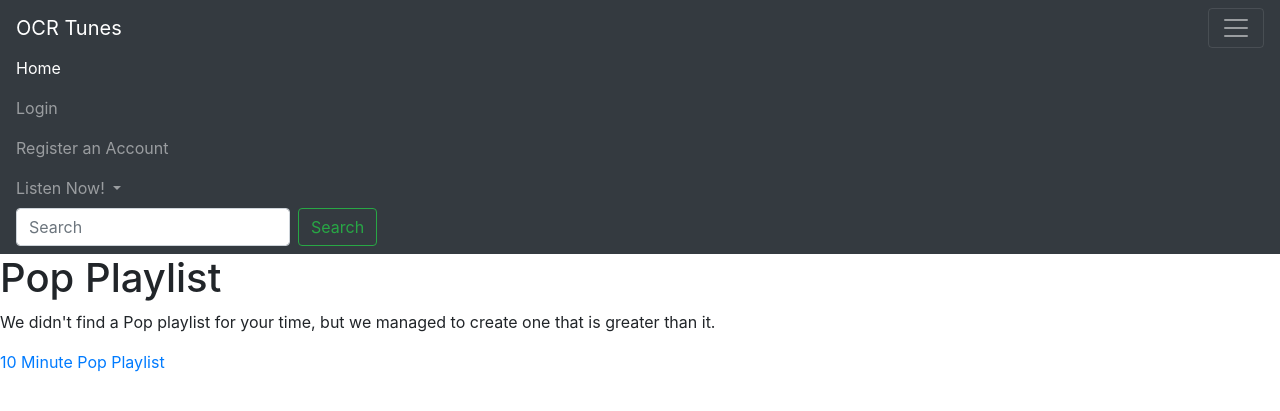
After one commit to iArcanic/OCR-Tunes, a Flask app: template templates/10pop_playlist.html in a window 1280 px wide, after a click that opens the changed part. The commit adds this page. Shown: the top 411 px of the page. Run offline with Flask 2, Linux system fonts and the light colour scheme; the template is opened without the code that fills it, so the values that code supplies are empty; some libraries are stand-ins or nearby versions.

Commit message:
Generated pages which rendered according to the genre and user choice.

```diff
--- a/forms.py
+++ b/forms.py
@@ -14,7 +14,7 @@ class RegisterForm(FlaskForm):
     last_name = StringField('Last Name', [DataRequired()])
     username = StringField('Username', [DataRequired()])
     password = PasswordField('Password', [DataRequired(message="Please enter a password.")])
-    confirmPassword = PasswordField('Repeat Password', [EqualTo(password, message='Passwords must match.')])
+    confirmPassword = PasswordField('Confirm Password', [EqualTo(password, message='Passwords must match.')])
     genre = SelectField(
         'Genre', [DataRequired()],
         choices=[('Pop', 'pop'),
--- a/main.py
+++ b/main.py
@@ -1,28 +1,9 @@
 from flask import Flask, redirect, url_for, render_template, request, session, flash
 from forms import RegisterForm, LoginForm
-# from flask_sqlalchemy import SQLAlchemy
+from script import string_validation, integer_validation
 
 app = Flask(__name__)
 app.config['SECRET_KEY'] = 'string'
-# app.config["SQLALCHEMY_DATABASE_URI"] = "sqlite:///users.sqlite3"
-# app.config["SQLALCHEMY_TRACK_MODIFICATIONS"] = False
-#
-# db = SQLAlchemy(app)
-#
-#
-# class users(db.Model):
-#     _id = db.Column(db.Integer, primary_key="True")
-#     first_name = db.Column(db.String(100))
-#     last_name = db.Column(db.String(100))
-#     username = db.Column(db.String(100))
-#     password = db.Column(db.String(100))
-#     genre = db.Column(db.String(100))
-#     favourite_artist = db.Column(db.String(100))
-#     birthday = db.Column(db.String(100))
-#
-#     def __init__(self, first_name, last_name, username, password, genre, favourite_artist, birthday):
-#         self.first_name = first_name
-#         self.last_name = last_name
 
 
 @app.route("/", methods=["GET", "POST"])
@@ -33,15 +14,16 @@ def home():
 @app.route("/login", methods=["GET", "POST"])
 def login_form():
     form = LoginForm()
-    if form.validate_on_submit():
-        return redirect(url_for("/playlists"))
+    if form.is_submitted():
+        user = request.form
     return render_template("login.html", form=form)
 
 
 @app.route("/register", methods=["GET", "POST"])
 def register_form():
-    form = RegisterForm(request.form)
-    if form.validate_on_submit():
+    form = RegisterForm()
+    if form.is_submitted():
+        user_register = request.form
         return redirect(url_for("/success"))
     return render_template("register.html", form=form)
 
@@ -51,11 +33,41 @@ def success():
     return redirect(url_for("/success"))
 
 
-@app.route("/playlists", methods=["GET", "POST"])
-def playlist():
-    return render_template("playlists.html")
+@app.route("/popplaylist", methods=["GET", "POST"])
+def pop_playlist():
+    time = integer_validation(0, 10)
+    if time > 5:
+        return render_template("10pop_playlist.html")
+    else:
+        return render_template("5pop_playlist.html")
+
+
+@app.route("/hiphopplaylist", methods=["GET", "POST"])
+def hiphop_playlist():
+    time = integer_validation(0, 10)
+    if time > 5:
+        return render_template("10hippop_playlist.html")
+    else:
+        return render_template("5hippop_playlist.html")
+
+
+@app.route("/rockplaylist", methods=["GET", "POST"])
+def rock_playlist():
+    time = integer_validation(0, 10)
+    if time > 5:
+        return render_template("10rock_playlist.html")
+    else:
+        return render_template("5rock_playlist.html")
+
+
+@app.route("/jazzplaylist", methods=["GET", "POST"])
+def jazz_playlist():
+    time = integer_validation(0, 10)
+    if time > 5:
+        return render_template("10jazz_playlist.html")
+    else:
+        return render_template("5jazz_playlist.html")
 
 
 if __name__ == "__main__":
-    # db.create_all()
     app.run()
--- /dev/null
+++ b/templates/10pop_playlist.html
@@ -0,0 +1,7 @@
+{% extends "base.html" %}
+{% block title %}Listen Now!{% endblock %}
+{% block content %}
+<h1>Pop Playlist</h1>
+<p>We didn't find a Pop playlist for your time, but we managed to create one that is greater than it.</p>
+<a href="https://www.youtube.com/watch?v=2Aw_W_csAfE">10 Minute Pop Playlist</a>
+{% endblock %}
--- a/templates/base.html
+++ b/templates/base.html
@@ -17,17 +17,15 @@
               </li>
                 <a class="nav-link" href="http://127.0.0.1:5000/login">Login</a>
                 <a class="nav-link" href="http://127.0.0.1:5000/register">Register an Account</a>
-              <li class="nav-item">
-                <a class="nav-link" href="http://127.0.0.1:5000/playlists">Listen Now!</a>
-              </li>
                 <li class="nav-item dropdown">
                 <a class="nav-link dropdown-toggle" href="#" id="navbarDropdown" role="button" data-toggle="dropdown" aria-haspopup="true" aria-expanded="false">
-                  Dropdown
+                  Listen Now!
                 </a>
                 <div class="dropdown-menu" aria-labelledby="navbarDropdown">
-                  <a class="dropdown-item" href="#">Top Songs by Genre</a>
-                  <a class="dropdown-item" href="#">Top Artists</a>
-                  <a class="dropdown-item" href="#">Top Playlists</a>
+                  <a class="dropdown-item" href="http://127.0.0.1:5000/popplaylist">Pop Playlist</a>
+                  <a class="dropdown-item" href="http://127.0.0.1:5000/hippopplaylist">HipPop Playlist</a>
+                  <a class="dropdown-item" href="http://127.0.0.1:5000/jazzplaylist">Jazz Playlist</a>
+                  <a class="dropdown-item" href="http://127.0.0.1:5000/rockplaylist">Rock/Heavy Metal Playlist</a>
                 </div>
               </li>
             </ul>
--- a/templates/login.html
+++ b/templates/login.html
@@ -1,6 +1,7 @@
 {% extends "base.html" %}
 {% block title %}Sign In{% endblock %}
 {% block content %}
+<h1>Login into your OCR Tunes Account</h1>
 <form action="" method=post>
   <p>
     {{form.username.label}}<br>
```
Also changed, not shown: script.py (+1 -13 lines), templates/10hiphop_playlist.html (added, +7 -0 lines), templates/10jazz_playlist.html (added, +7 -0 lines), templates/10rock_playlist.html (added, +7 -0 lines), templates/5hiphop_playlist.html (added, +7 -0 lines), templates/5jazz_playlist.html (added, +7 -0 lines), templates/5pop_playlist.html (added, +7 -0 lines), templates/5rock_playlist.html (added, +7 -0 lines).
